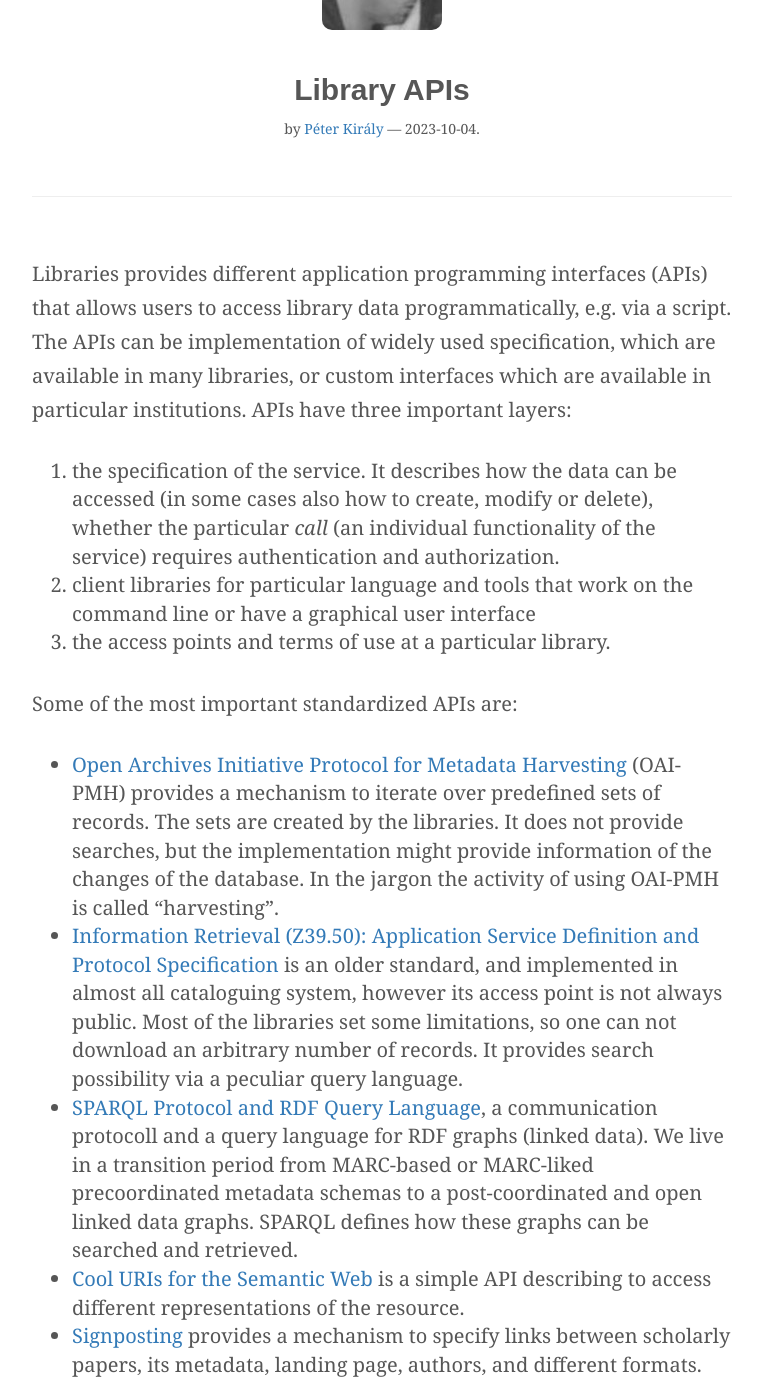
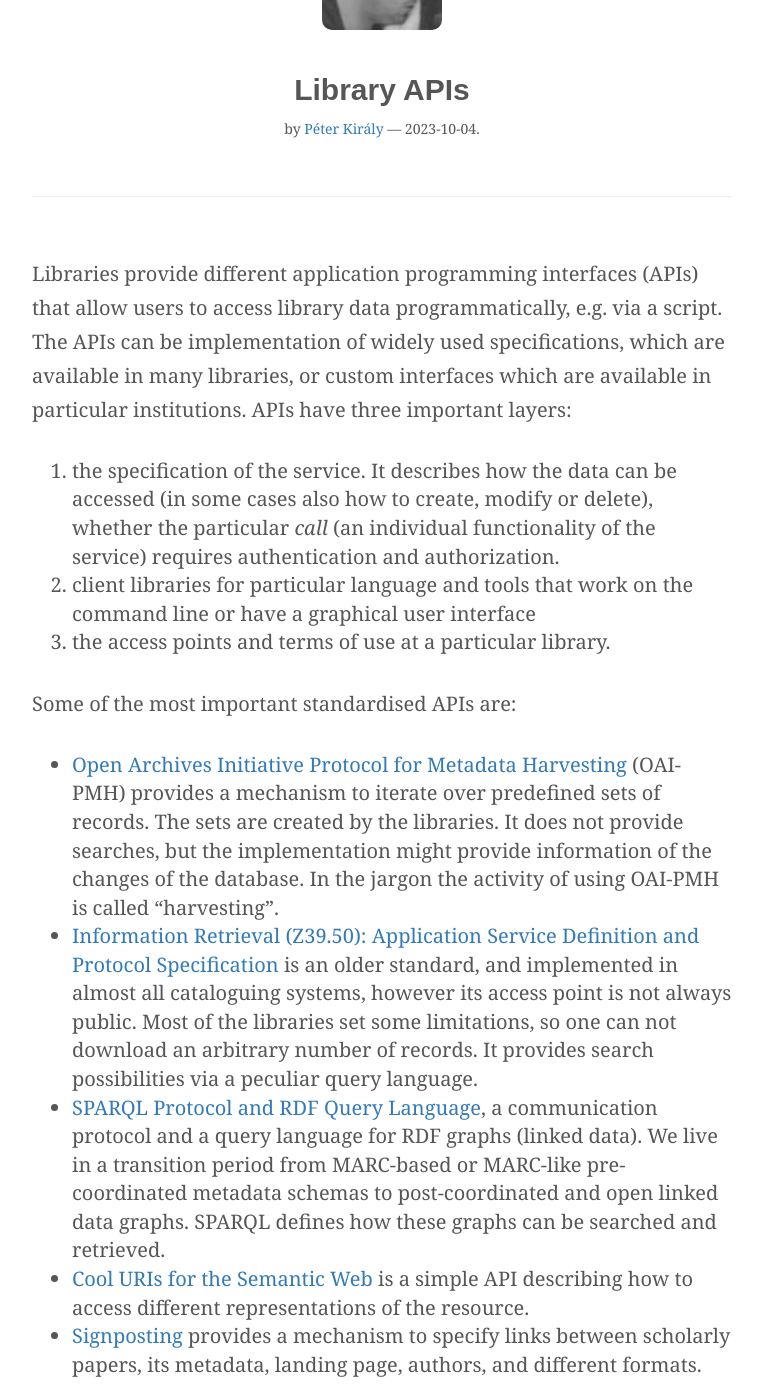
Before and after one commit to pkiraly/pkiraly.github.io, a Jekyll site: the page built from _posts/2023-10-04-library-apis.md, in a window 1280 px wide and 1400 px high, scrolled down 202 px. Shown: the whole window, without its empty margins (258-1020 px from the left). Built offline with Jekyll 4.4.1, drawn with Linux system fonts in a browser that asks for light colours; nearby versions of some CDN libraries; some web fonts are replaced; comment, search, counter and statistics services are not loaded; some of the changed text lies outside the part shown.

```diff
--- a/_posts/2023-10-04-library-apis.md
+++ b/_posts/2023-10-04-library-apis.md
@@ -8,7 +8,7 @@
  - http://pkiraly.github.io/js/table.js
 ---
 
-Libraries provides different application programming interfaces (APIs) that allows users to access library data programmatically, e.g. via a script. The APIs can be implementation of widely used specification, which are available in many libraries, or custom interfaces which are available in particular institutions. APIs have three important layers:
+Libraries provide different application programming interfaces (APIs) that allow users to access library data programmatically, e.g. via a script. The APIs can be implementation of widely used specifications, which are available in many libraries, or custom interfaces which are available in particular institutions. APIs have three important layers:
 
 <!-- more -->
 
@@ -16,12 +16,12 @@
 2. client libraries for particular language and tools that work on the command line or have a graphical user interface
 3. the access points and terms of use at a particular library.
 
-Some of the most important standardized APIs are:
+Some of the most important standardised APIs are:
 
 * [Open Archives Initiative Protocol for Metadata Harvesting](https://www.openarchives.org/pmh/) (OAI-PMH) provides a mechanism to iterate over predefined sets of records. The sets are created by the libraries. It does not provide searches, but the implementation might provide information of the changes of the database. In the jargon the activity of using OAI-PMH is called "harvesting".
-* [Information Retrieval (Z39.50): Application Service Definition and Protocol Specification](https://www.loc.gov/z3950/agency/) is an older standard, and implemented in almost all cataloguing system, however its access point is not always public. Most of the libraries set some limitations, so one can not download an arbitrary number of records. It provides search possibility via a peculiar query language.
-* [SPARQL Protocol and RDF Query Language](https://www.w3.org/TR/sparql11-overview/), a communication protocoll and a query language for RDF graphs (linked data). We live in a transition period from MARC-based or MARC-liked precoordinated metadata schemas to a post-coordinated and open linked data graphs. SPARQL defines how these graphs can be searched and retrieved.
-* [Cool URIs for the Semantic Web](https://www.w3.org/TR/cooluris/) is a simple API describing to access different representations of the resource.
+* [Information Retrieval (Z39.50): Application Service Definition and Protocol Specification](https://www.loc.gov/z3950/agency/) is an older standard, and implemented in almost all cataloguing systems, however its access point is not always public. Most of the libraries set some limitations, so one can not download an arbitrary number of records. It provides search possibilities via a peculiar query language.
+* [SPARQL Protocol and RDF Query Language](https://www.w3.org/TR/sparql11-overview/), a communication protocol and a query language for RDF graphs (linked data). We live in a transition period from MARC-based or MARC-like pre-coordinated metadata schemas to post-coordinated and open linked data graphs. SPARQL defines how these graphs can be searched and retrieved.
+* [Cool URIs for the Semantic Web](https://www.w3.org/TR/cooluris/) is a simple API describing how to access different representations of the resource.
 * [Signposting](https://signposting.org/) provides a mechanism to specify links between scholarly papers, its metadata, landing page, authors, and different formats.
 
-Most of the library cataloguing system vendors include API to their products, but sometimes mainly for helping the work of librarians, not created for end usres. The large libraries and library consortia also provide custom APIs, such like [Europeana](https://pro.europeana.eu/page/apis), [Digital Public Library of America](https://dp.la/guides/for-developers), [Library of Congress](https://www.loc.gov/apis/), [OCLC WorldCat](https://developer.api.oclc.org/wcv2)
+Most of the library cataloguing system vendors include API to their products, but sometimes mainly for helping the work of librarians, not created for end users. The large libraries and library consortia also provide custom APIs, such like [Europeana](https://pro.europeana.eu/page/apis), [Digital Public Library of America](https://dp.la/guides/for-developers), [Library of Congress](https://www.loc.gov/apis/), [OCLC WorldCat](https://developer.api.oclc.org/wcv2)
```
